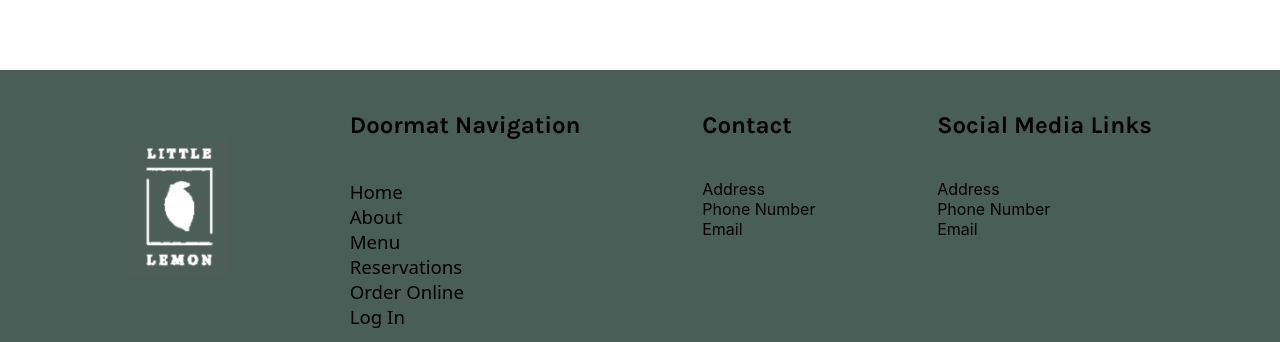
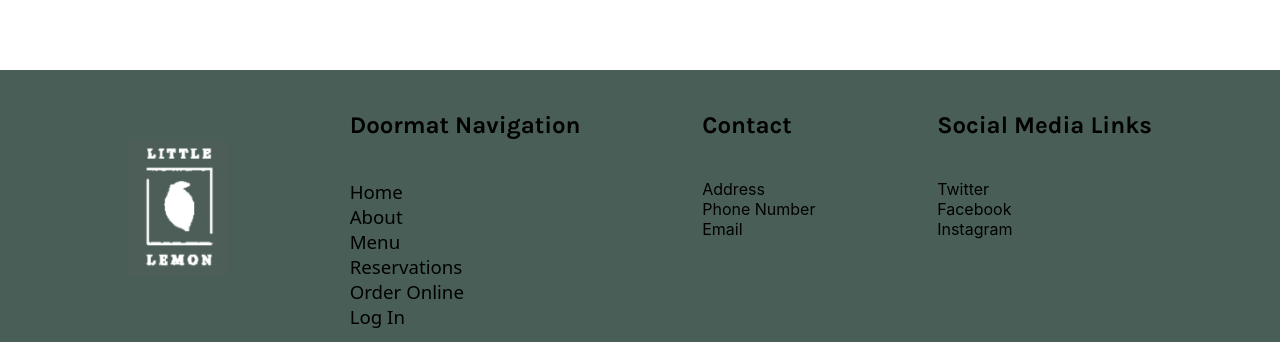
Before and after one commit to ErlendBerntsen/capstone-project, a React (Create React App) app: page /booking in a window 1280 px wide. Shown: the part 1882-2224 px from the top of the page. Built offline with nearby package versions, Linux system fonts and the light colour scheme; a web font is replaced by a local one.

Commit message:
improved accesability

```diff
--- a/src/BookingForm.jsx
+++ b/src/BookingForm.jsx
@@ -54,7 +54,7 @@ export const BookingForm = ({availableTimes, setAvailableTimes, submitForm}) =>
 
     return (
         <form id="bookingpage-form" className="bookingpage-form" onSubmit={handleSubmit}>
-            <div className="bookingpage-details">
+            <section className="bookingpage-details">
                 <h2 className="bookingpage-form-title">Details</h2>
                 <div className="bookingpage-form-row">
                     <div className="bookingpage-form-col">
@@ -65,7 +65,7 @@ export const BookingForm = ({availableTimes, setAvailableTimes, submitForm}) =>
                         <label htmlFor="reservation-time" className="bookingpage-form-label">Choose time *</label>
                         <select id="reservation-time" onChange={(e) => handleFormChange(e, "time")} className="bookingpage-form-select" required>
                             {timeOptions().map(x => <option key={x}>{x}</option>)}
-                    </select>
+                        </select>
                     </div>
                 </div>
                 <div className="bookingpage-form-row">
@@ -95,8 +95,8 @@ export const BookingForm = ({availableTimes, setAvailableTimes, submitForm}) =>
                         <input type="radio" id="outside" name="seating" value="outside" checked={formData.seating === 'outside'} onChange={(e) => handleFormChange(e, "seating")}></input>
                     </div>
                 </div>
-            </div>
-            <div className="bookingpage-information">
+            </section>
+            <section className="bookingpage-information">
                 <h2 className="bookingpage-form-title">Information</h2>
                 <div className="bookingpage-form-row">
                     <div className="bookingpage-form-col">
@@ -124,8 +124,8 @@ export const BookingForm = ({availableTimes, setAvailableTimes, submitForm}) =>
                         <textarea  id="request" rows={10} className="bookingpage-form-text-input" onChange={(e) => handleFormChange(e, "request")}></textarea>
                     </div>
                 </div>
-            </div>
-            <input type="submit" className="bookingpage-form-button" value="Make your reservation" disabled={!isTimeValid(formData.time)}></input>
+            </section>
+            <input type="submit" className="bookingpage-form-button" value="Make your reservation" disabled={!isTimeValid(formData.time)} aria-label="Make you reservation"></input>
         </form>
     );
 }
--- a/src/BookingPage.jsx
+++ b/src/BookingPage.jsx
@@ -4,10 +4,10 @@ export const BookingPage = ({availableTimes, setAvailableTimes, submitForm}) =>
     return (
         <div className="page-container">
             <div className="bookingpage-header-container">
-                <div className="bookingpage-header">
+                <header className="bookingpage-header">
                     <h1 className="bookingpage-title">Table reservations</h1>
                     <img src="./restaurant.png" alt="restaurant" className="bookingpage-image"></img>
-                </div>
+                </header>
             </div>
             <BookingForm availableTimes={availableTimes} setAvailableTimes={setAvailableTimes} submitForm={submitForm}></BookingForm>
         </div>
--- a/src/Description.jsx
+++ b/src/Description.jsx
@@ -1,7 +1,7 @@
 export const Description = () => {
     return (
         <div className="description-container">
-            <div className="description">
+            <section className="description">
                 <div className="description-text">
                     <h1 className="description-text-title">Little Lemon</h1>
                     <h2 className="description-text-subtitle">Chicago</h2>
@@ -12,7 +12,7 @@ export const Description = () => {
                     <img src="./mario and adrian a.png" className="description-image-a" alt="Mario and Adrian talking"></img>
                     <img src="./mario and adrian b.png" className="description-image-b" alt="Mario and Adrian laughing"></img>
                 </div>
-            </div>
+            </section>
         </div>
     )
 }
--- a/src/Footer.jsx
+++ b/src/Footer.jsx
@@ -5,7 +5,7 @@ export const Footer = () => {
         <footer className="footer-background">
             <div className="footer-container">
                 <img src="./logo.png" alt="logo" className="footer-logo"></img>
-                <div>
+                <section>
                     <h5>Doormat Navigation</h5>
                     <ul className="footer-list">
                         <li><a href="/" className="footer-link">Home</a></li>
@@ -15,23 +15,23 @@ export const Footer = () => {
                         <li><a href="/" className="footer-link">Order Online</a></li>
                         <li><a href="/" className="footer-link">Log In</a></li>
                     </ul>
-                </div>
-                <div>
+                </section>
+                <section>
                     <h5>Contact</h5>
                     <ul className="footer-list">
                         <li>Address</li>
                         <li>Phone Number</li>
                         <li>Email</li>
                     </ul>
-                </div>
-                <div>
+                </section>
+                <section>
                     <h5>Social Media Links</h5>
                     <ul className="footer-list">
-                        <li>Address</li>
-                        <li>Phone Number</li>
-                        <li>Email</li>
+                        <li>Twitter</li>
+                        <li>Facebook</li>
+                        <li>Instagram</li>
                     </ul>
-                </div>
+                </section>
             </div>
         </footer>
     )
--- a/src/Hero.jsx
+++ b/src/Hero.jsx
@@ -4,12 +4,12 @@ export const Hero = () => {
     return (
         <div className="hero-background">
             <div className="hero-container">
-                <div className="hero-info">
+                <section className="hero-info">
                     <h1 className="hero-title">Little Lemon</h1>
                     <h2 className="hero-subtitle">Chicago</h2>
                     <h4 className="hero-description">We are a family owned Mediterranean restaurant, focused on traditional recipes served with a modern twist.</h4>
-                    <a className="hero-button" href="/booking">Reserve a Table</a>
-                </div>
+                    <a className="hero-button" href="/booking" aria-label="Go to booking page">Reserve a Table</a>
+                </section>
                 <div className="hero-image-container">
                     <img src="./restauranfood.jpg" alt="picture-of-guy-serving-bruschettas"  width="250px" className="hero-image"></img>
                 </div>
--- a/src/ReviewCards.jsx
+++ b/src/ReviewCards.jsx
@@ -21,7 +21,7 @@ export const ReviewCard = ({rating, imgsrc, name, review}) => {
             <h5 className="review-title">Rating</h5>
             <div>{getStars()}</div>
             <div className="review-profile">
-                <img src={imgsrc} className="review-profile-image" alt="profile"></img>
+                <img src={imgsrc} className="review-profile-image" alt="reviewer profile"></img>
                 <h6 className="review-profile-name">{name}</h6>
             </div>
             <p className="review-text">{review}</p>
```
Also changed, not shown: src/Header.jsx (+4 -4 lines).
